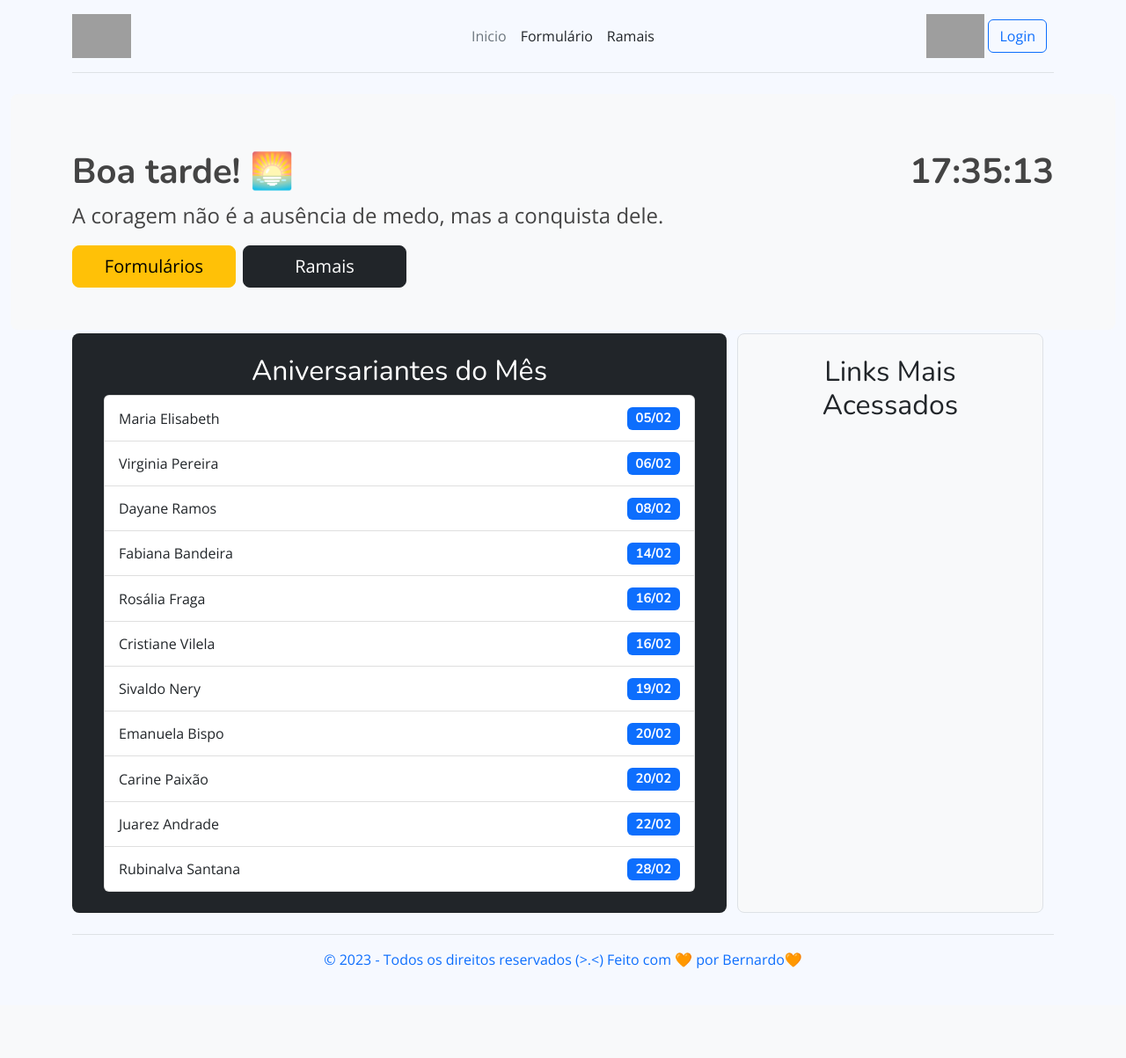
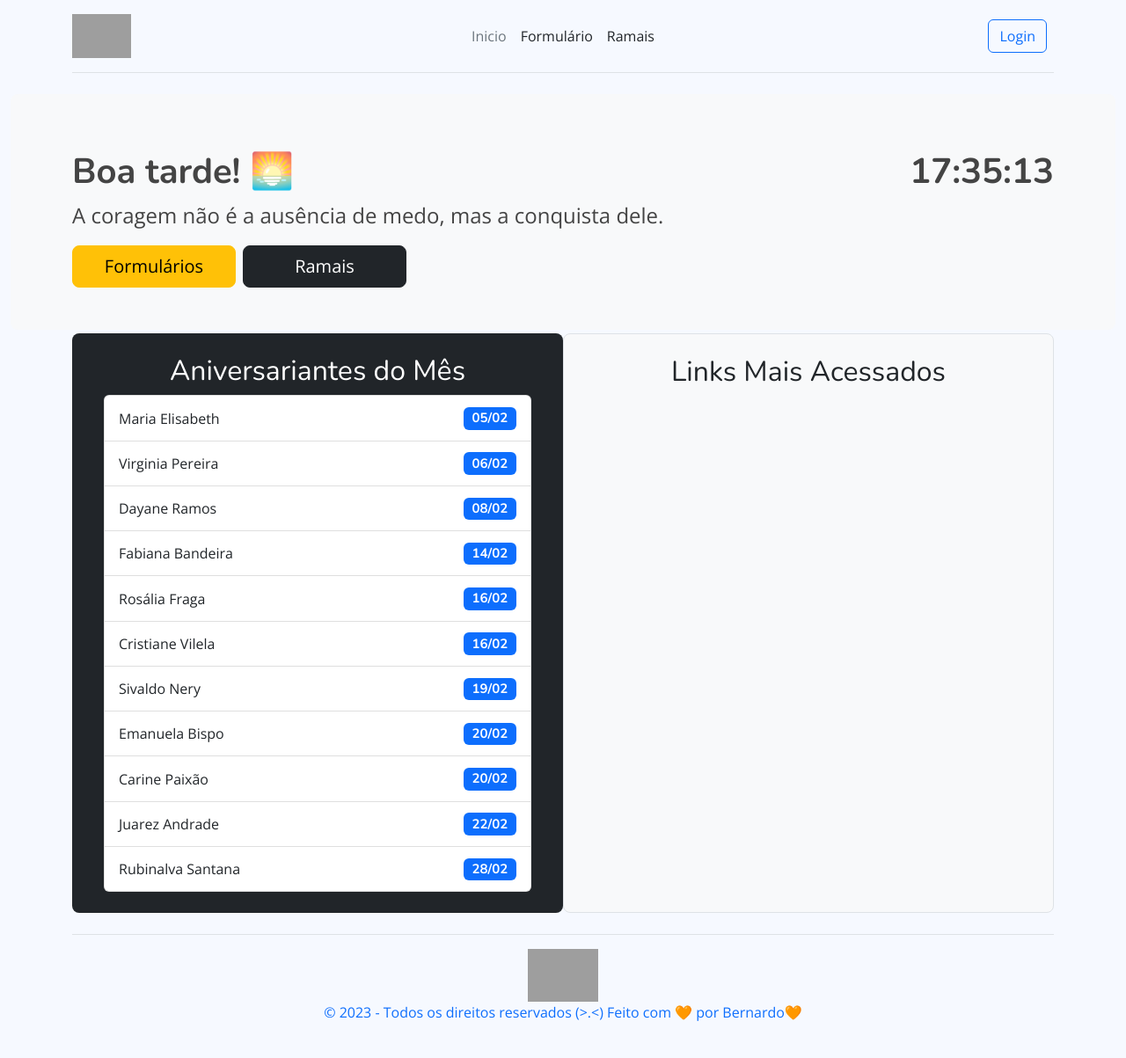
Before and after one commit to Samuraiflamesf/PPE-PHP, a PHP site: page /PPE_PHP/public/index.php in a window 1280 px wide. Shown: the whole page at 88% size. Before the commit the page ends 1101 px from the top, so only its background shows below. Run offline with PHP 8.4, Linux system fonts and the light colour scheme; data comes from the database, SQL or seed files in the repository; data that the repository does not hold is empty; some libraries are stand-ins or nearby versions; grey boxes are pictures that could not be loaded.

Commit message:
bugs fix 3

```diff
--- a/view/layout/footer/footer.php
+++ b/view/layout/footer/footer.php
@@ -1,4 +1,9 @@
-<footer class="d-flex flex-wrap justify-content-center align-items-center py-3 my-4 border-top">
+<footer class="d-flex flex-wrap  flex-column justify-content-center align-items-center py-3 my-4 border-top">
+    <div>
+        <a class="text-decoration-none">
+            <img src="https://i.postimg.cc/8PCTjwvY/Logo-governo.png" alt="Image" height="60">
+        </a>
+    </div>
     <div class="footer-copyright font-weight-bold text-center text-primary">
         &copy; <script>
             document.write(new Date().getFullYear());
--- a/view/layout/header/header_1.php
+++ b/view/layout/header/header_1.php
@@ -18,10 +18,6 @@
     </ul>
 
     <div class="col-md-4 text-end">
-        <a href="/" class="text-decoration-none">
-            <img src="https://i.postimg.cc/8PCTjwvY/Logo-governo.png" alt="Image" height="50">
-
-        </a>
         <a href="index.php?pag=<?php echo $menu4 ?>" type="button" class="btn btn-outline-primary me-2" id="menu4">
             Login
         </a>
--- a/view/pages/home.php
+++ b/view/pages/home.php
@@ -7,14 +7,14 @@
 </div>
 
 <div class="row container m-auto">
-    <div class="col-md-8">
+    <div class="col-md-6">
         <div class="h-100 p-4 text-white bg-dark rounded-3 row">
             <?php
             require_once('display/aniversario.php');
             ?>
         </div>
     </div>
-    <div class="col-md-4">
+    <div class="col-md-6 px-0">
         <div class="h-100 p-4 bg-light border rounded-3 text-dark ">
             <?php
             require_once('display/links.php');
```
